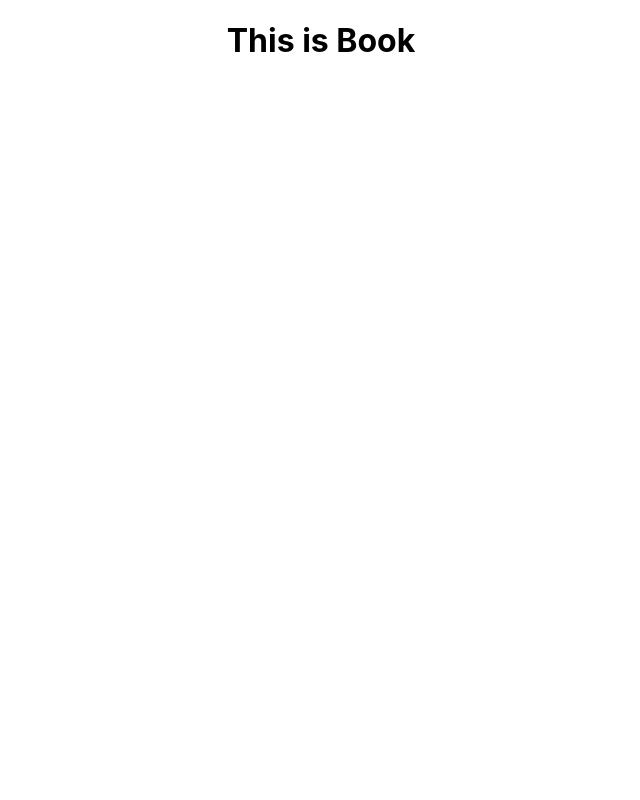
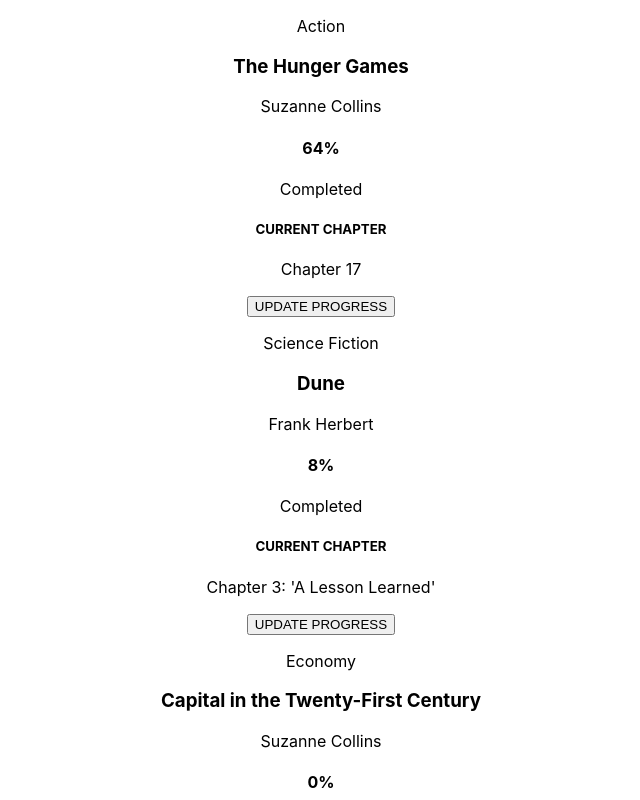
Before and after one commit to getssh/Bookstore, a React (Create React App) app: page / in a window 1280 px wide. Shown: the top 800 px of the page, without its empty margins (319-959 px from the left). Built offline with nearby package versions, Linux system fonts and the light colour scheme.

Commit message:
Add fucntions to each component and render in Book.js

```diff
--- a/package.json
+++ b/package.json
@@ -6,6 +6,7 @@
     "@testing-library/jest-dom": "^5.16.5",
     "@testing-library/react": "^13.4.0",
     "@testing-library/user-event": "^13.5.0",
+    "prop-types": "^15.8.1",
     "react": "^18.2.0",
     "react-dom": "^18.2.0",
     "react-scripts": "5.0.1",
--- a/src/components/Book.js
+++ b/src/components/Book.js
@@ -1,8 +1,52 @@
 import './Book.css';
+import BookInfo from './bookInfo/BookInfo';
+import BookStatus from './bookStatus/BookStatus';
+import BookChapter from './bookChapter/BookChapter';
 
+const bookData = [
+  {
+    catagory: 'Action',
+    title: 'The Hunger Games',
+    author: 'Suzanne Collins',
+    completed: 'Completed',
+    percent: '64%',
+    chapter: 'Chapter 17',
+  },
+  {
+    catagory: 'Science Fiction',
+    title: 'Dune',
+    author: 'Frank Herbert',
+    completed: 'Completed',
+    percent: '8%',
+    chapter: "Chapter 3: 'A Lesson Learned'",
+  },
+  {
+    catagory: 'Economy',
+    title: 'Capital in the Twenty-First Century',
+    author: 'Suzanne Collins',
+    completed: 'Completed',
+    percent: '0%',
+    chapter: 'Introduction',
+  },
+];
+
+const books = bookData.map((book) => (
+  <>
+    <BookInfo
+      catagory={book.catagory}
+      title={book.title}
+      author={book.author}
+    />
+    <BookStatus
+      completed={book.completed}
+      percent={book.percent}
+    />
+    <BookChapter chapter={book.chapter} />
+  </>
+));
 const Book = () => (
   <div className="book">
-    <h1>This is Book</h1>
+    {books}
   </div>
 );
 
--- a/src/components/bookChapter/BookChapter.js
+++ b/src/components/bookChapter/BookChapter.js
@@ -0,0 +1,16 @@
+import './BookChapter.css';
+import PropTypes from 'prop-types';
+
+const BookChapter = ({ chapter }) => (
+  <div>
+    <h5>CURRENT CHAPTER</h5>
+    <p>{chapter}</p>
+    <button type="button">UPDATE PROGRESS</button>
+  </div>
+);
+
+BookChapter.propTypes = {
+  chapter: PropTypes.string.isRequired,
+};
+
+export default BookChapter;
--- a/src/components/bookInfo/BookInfo.js
+++ b/src/components/bookInfo/BookInfo.js
@@ -0,0 +1,18 @@
+import './BookInfo.css';
+import PropTypes from 'prop-types';
+
+const BookInfo = ({ catagory, title, author }) => (
+  <div>
+    <p>{catagory}</p>
+    <h3>{title}</h3>
+    <p>{author}</p>
+  </div>
+);
+
+BookInfo.propTypes = {
+  catagory: PropTypes.string.isRequired,
+  title: PropTypes.string.isRequired,
+  author: PropTypes.string.isRequired,
+};
+
+export default BookInfo;
--- a/src/components/bookStatus/BookStatus.js
+++ b/src/components/bookStatus/BookStatus.js
@@ -0,0 +1,16 @@
+import './BookStatus.css';
+import PropTypes from 'prop-types';
+
+const BookStatus = ({ completed, percent }) => (
+  <div>
+    <h4>{percent}</h4>
+    <p>{completed}</p>
+  </div>
+);
+
+BookStatus.propTypes = {
+  completed: PropTypes.string.isRequired,
+  percent: PropTypes.string.isRequired,
+};
+
+export default BookStatus;
```
Also changed, not shown: 1 other file (tests, documents, lock files or other folders).
